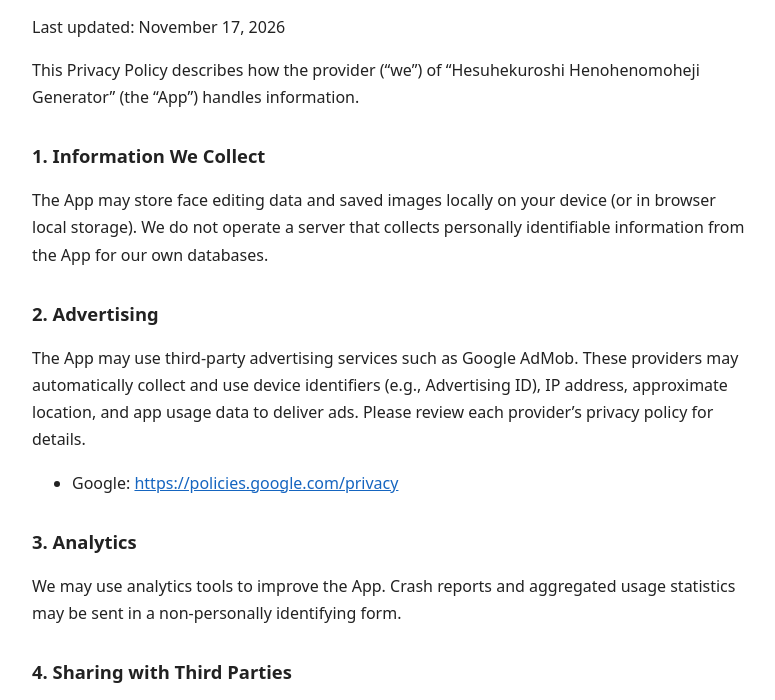
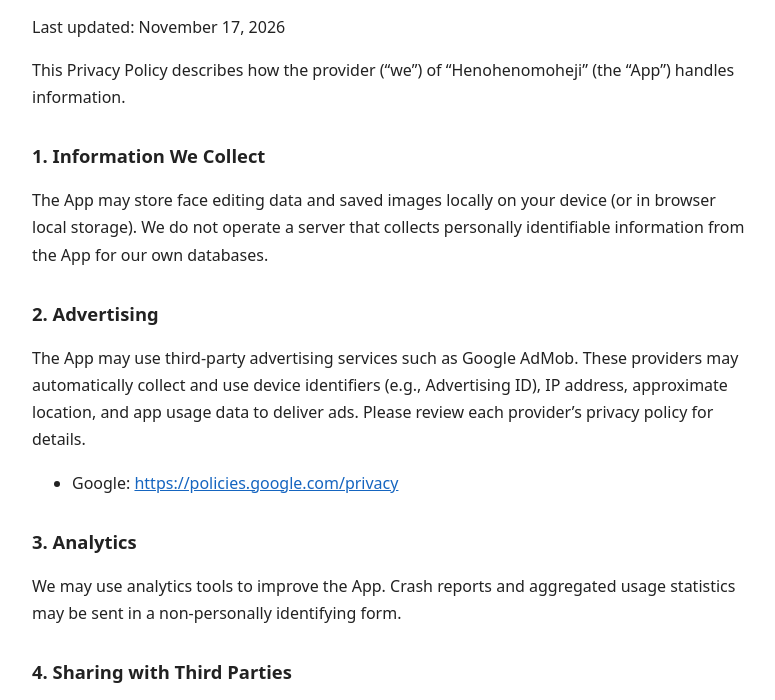
Before and after one commit to harunaka726-coder/hesuhekuroshi-privacy, a plain HTML site: page en.html in a window 1280 px wide. Shown: the part 79-779 px from the top of the page, without its empty margins (248-1023 px from the left). Drawn offline with Linux system fonts and the light colour scheme.

Commit message:
Fix English privacy policy app name to Henohenomoheji.
Co-authored-by: Cursor <cursoragent@cursor.com>

```diff
--- a/en.html
+++ b/en.html
@@ -3,7 +3,7 @@
 <head>
   <meta charset="UTF-8" />
   <meta name="viewport" content="width=device-width, initial-scale=1" />
-  <title>Privacy Policy | Hesuhekuroshi</title>
+  <title>Privacy Policy | Henohenomoheji</title>
   <style>
     body { font-family: system-ui, sans-serif; line-height: 1.7; max-width: 720px; margin: 2rem auto; padding: 0 1rem; color: #222; }
     h1 { font-size: 1.6rem; } h2 { font-size: 1.15rem; margin-top: 1.8rem; }
@@ -13,7 +13,7 @@
 <body>
   <h1>Privacy Policy</h1>
   <p>Last updated: November 17, 2026</p>
-  <p>This Privacy Policy describes how the provider (“we”) of “Hesuhekuroshi Henohenomoheji Generator” (the “App”) handles information.</p>
+  <p>This Privacy Policy describes how the provider (“we”) of “Henohenomoheji” (the “App”) handles information.</p>
 
   <h2>1. Information We Collect</h2>
   <p>The App may store face editing data and saved images locally on your device (or in browser local storage). We do not operate a server that collects personally identifiable information from the App for our own databases.</p>
```
